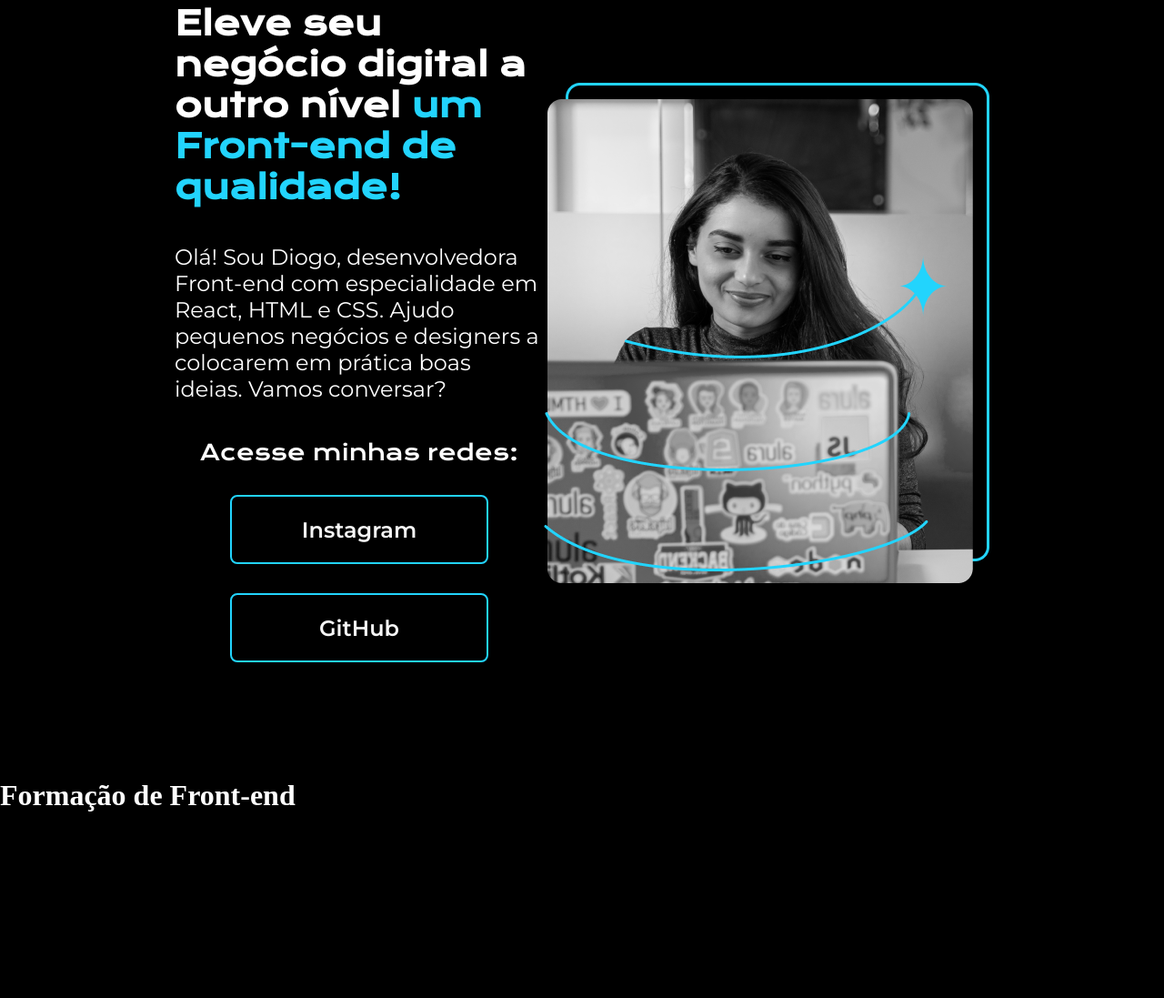
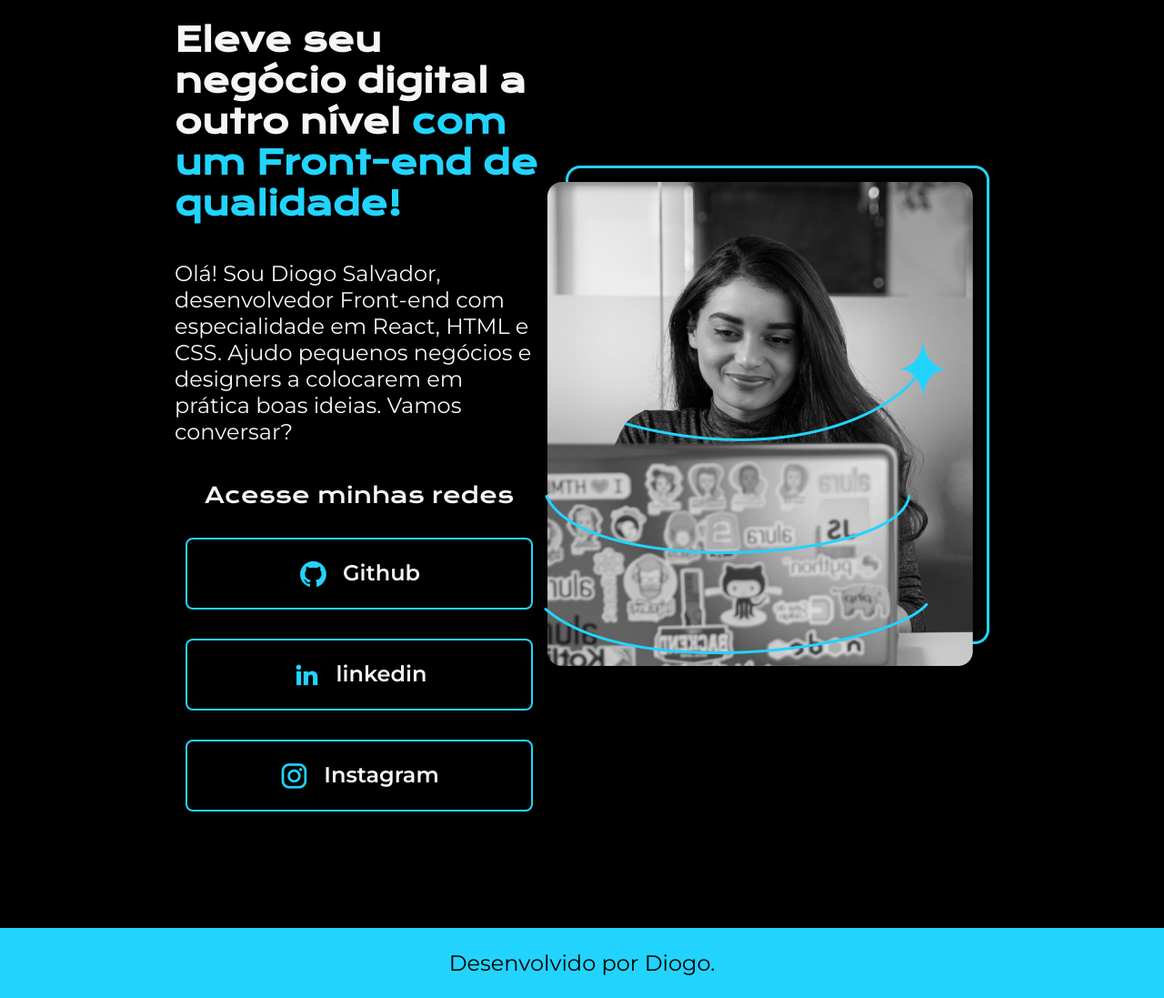
Before and after one commit to diogosalvadorb/Portifolio-Alura, a plain HTML site: page index.html in a window 1280 px wide. Shown: the part 125-1222 px from the top of the page at 91% size. Before the commit the page ends 1018 px from the top, so only its background shows below. Drawn offline with nearby package versions, Linux system fonts and the light colour scheme.

Commit message:
pasta assets, hover, rodape e header

```diff
--- a/index.html
+++ b/index.html
@@ -7,28 +7,56 @@
     <title>Portifólio</title>
     <link rel="stylesheet" href="style.css" />
   </head>
+
   <body>
-    <header></header>
+    <header class="cabecalho">
+      <nav class="cabecalho__menu">
+        <a class="cabecalho__menu__link">Home</a>
+        <a class="cabecalho__menu__link">Sobre mim</a>
+      </nav>
+    </header>
     <main class="apresentacao">
       <section class="apresentacao__conteudo">
         <h1 class="apresentacao__conteudo__titulo">
           Eleve seu negócio digital a outro nível
-          <strong class="titulo-destaque">um Front-end de qualidade!</strong>
+          <strong class="titulo-destaque"
+            >com um Front-end de qualidade!
+          </strong>
         </h1>
         <p class="apresentacao__conteudo__texto">
-          Olá! Sou Diogo, desenvolvedora Front-end com especialidade em React,
-          HTML e CSS. Ajudo pequenos negócios e designers a colocarem em prática
-          boas ideias. Vamos conversar?
+          Olá! Sou Diogo Salvador, desenvolvedor Front-end com especialidade em
+          React, HTML e CSS. Ajudo pequenos negócios e designers a colocarem em
+          prática boas ideias. Vamos conversar?
         </p>
         <div class="apresentacao_links">
-          <h2 class="apresentacao_links_subtitulo">Acesse minhas redes:</h2>
-          <a class="apresentacao_links_link" href="https://www.instagram.com/diogosalvadorb/">Instagram</a>
-          <a class="apresentacao_links_link" href="https://github.com/diogosalvadorb">GitHub</a>
+          <h2 class="apresentacao_links_subtitulo">Acesse minhas redes</h2>
+          <a
+            class="apresentacao_links_link"
+            href="https://github.com/diogosalvadorb"
+          >
+            <img src="./assets/github.png" />
+            Github
+          </a>
+          <a
+            class="apresentacao_links_link"
+            href="https://www.linkedin.com/in/diogosalvadorb/"
+          >
+            <img src="./assets/linkedin.png" />
+            linkedin
+          </a>
+          <a
+            class="apresentacao_links_link"
+            href="https://www.instagram.com/diogosalvadorb/"
+          >
+            <img src="./assets/instagram.png" />
+            Instagram
+          </a>
         </div>
       </section>
-      <img src="imagem.png" alt="imagem" />
+      <img src="./assets/imagem.png" alt="Foto programando" />
     </main>
-    <footer></footer>
-    <h1>Formação de <span>Front-end</span></h1>
+    <footer class="rodape">
+      <p>Desenvolvido por Diogo.</p>
+    </footer>
   </body>
 </html>
--- a/style.css
+++ b/style.css
@@ -1,24 +1,23 @@
-
 @import url('https://fonts.googleapis.com/css2?family=Krona+One&family=Montserrat:wght@400;600&display=swap');
 
 * {
- margin: 0;
- padding: 0;
+    margin: 0;
+    padding: 0;
 }
 
 body {
-    height: 100vh;
+    /* height: 100vh; */
     box-sizing: border-box;
-    background-color: black;
-    color: white;
+    background-color: #000000;
+    color: #F6F6F6;
 }
 
 .titulo-destaque {
-    color: #22d4fd;
+    color: #22D4FD;
 }
 
 .apresentacao {
-    margin: 10% 15%;
+    padding: 10% 15%;
     display: flex;
     align-items: center;
     justify-content: space-between;
@@ -56,15 +55,32 @@ body {
 }
 
 .apresentacao_links_link {
-    /* background-color: #22d4fd; */
-    border: 2px solid #22d4fd;
-    width: 280px;
+    /* background-color: #22D4FD; */
+    display: flex;
+    justify-content: center;
+    gap: 16px;
+    border: 2px solid #22D4FD;
+    width: 378px;
     text-align: center;
     border-radius: 8px;
     font-size: 24px;
     font-weight: 600;
-    padding: 21.5px 0px;
+    padding: 21.5px 0;
     text-decoration: none;
     color: #F6F6F6;
     font-family: 'Montserrat', sans-serif;
 }
+
+.apresentacao_links_link:hover {
+    background-color: #272727;
+}
+
+.rodape {
+    padding: 24px;
+    color: #000000;
+    background-color: #22D4FD;
+    text-align: center;
+    font-family: 'Montserrat', sans-serif;
+    font-size: 24px;
+    font-weight: 400;
+}
```
Also changed, not shown: assets/Imagem.png (renamed from Imagem.png), assets/github.png (added), assets/instagram.png (added), assets/linkedin.png (added), assets/twitch.png (added), assets/twitter.png (added).
